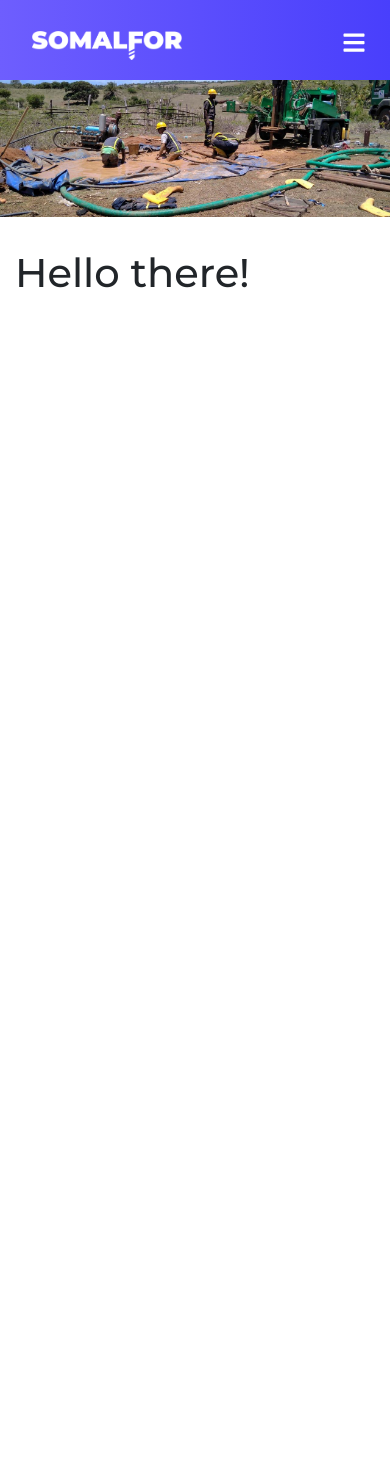
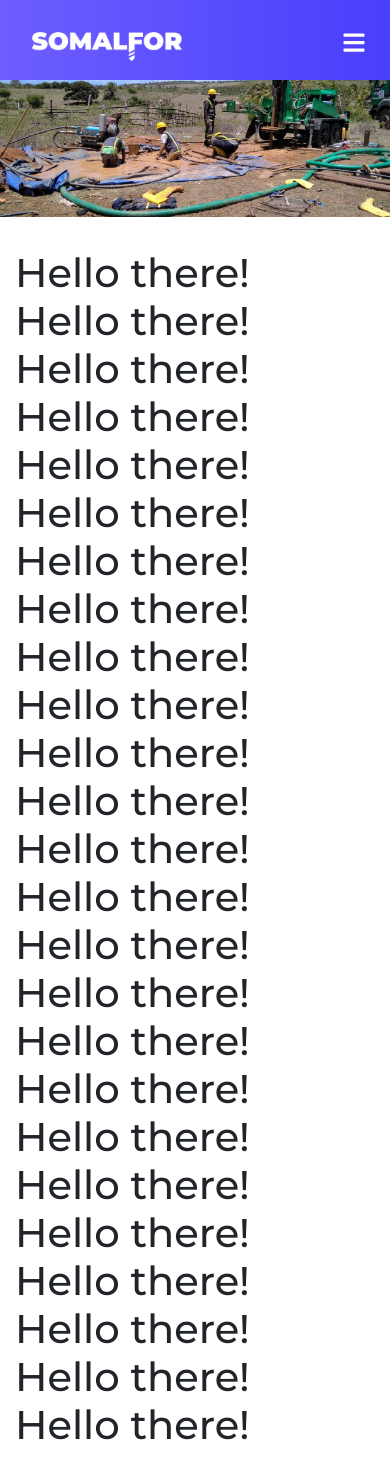
Before and after one commit to potatosalad94/Somalfor, a Next.js app: page / in a window 390 px wide. Shown: the top 1478 px of the page. Before the commit the page ends 844 px from the top, so only its background shows below. Built offline with nearby package versions, Linux system fonts and the light colour scheme.

Commit message:
navbar working properly with react-scroll

```diff
--- a/components/layout/navbar/MenuItems.js
+++ b/components/layout/navbar/MenuItems.js
@@ -1,17 +1,17 @@
 export const MenuItems = [
   {
     title: "About",
-    url: "/about",
+    to: "about",
     cName: "navLinks",
   },
   {
     title: "Services",
-    url: "/services",
+    to: "services",
     cName: "navLinks",
   },
   {
     title: "Contact Us",
-    url: "/contact",
+    to: "contact",
     cName: "navLinks",
   },
 ];
--- a/components/layout/navbar/Navbar.js
+++ b/components/layout/navbar/Navbar.js
@@ -1,5 +1,7 @@
+import { Link, animateScroll as scroll } from "react-scroll";
+
 import styles from "./Navbar.module.scss";
-import Link from "next/link";
+// import Link from "next/link";
 import Image from "next/image";
 import React, { useState } from "react";
 import { MenuItems } from "./MenuItems";
@@ -14,11 +16,13 @@ const Navbar = (props) => {
     });
   };
 
+  const handleScrollToTop = () => {
+    scroll.scrollToTop();
+  };
+
   return (
     <nav className={styles.navbarItems}>
-      <Link href="/">
-        <>
-          <div className={styles.navbarLogo}>
+      <div className={styles.navbarLogo} onClick={handleScrollToTop}>
         <Image
           src="/images/somalfor-logo.png"
           width={150}
@@ -27,8 +31,6 @@ const Navbar = (props) => {
           alt="Somalfor"
         />
       </div>
-        </>
-      </Link>
 
       <div className={styles.navbarMenuIcon}>
         {active ? (
@@ -42,13 +44,22 @@ const Navbar = (props) => {
         className={
           !active
             ? `${styles.navbarMenu}`
-            : `${styles.navbarMenu} ${styles.active}`
+            : `${styles.navbarMenu} ${styles.selected}`
         }
       >
         {MenuItems.map((item) => (
           <li key={item.title}>
-            <Link href={item.url}>
-              <a className={styles.navLinks}>{item.title}</a>
+            <Link
+              className={styles.navLinks}
+              activeClass={styles.active}
+              spy={true}
+              to={item.to}
+              smooth={true}
+              offset={-70}
+              duration={500}
+              onClick={handleMenuBurger}
+            >
+              <span>{item.title}</span>
             </Link>
           </li>
         ))}
--- a/components/layout/navbar/Navbar.module.scss
+++ b/components/layout/navbar/Navbar.module.scss
@@ -1,4 +1,9 @@
 .navbarItems {
+  position: sticky;
+  top: 0;
+  width: 100%;
+  // overflow: hidden;
+  z-index: 9;
   background: linear-gradient(
     90deg,
     rgb(110, 94, 254) 0%,
@@ -49,6 +54,7 @@
   text-decoration: none;
   position: relative;
   opacity: 0.75;
+  transition: 300ms ease;
 }
 
 .navLinks:hover {
@@ -61,7 +67,7 @@
   content: "";
   position: absolute;
   background-color: #ffffff;
-  height: 0%;
+  // height: 0%;
   width: 100%;
   bottom: -22px;
 }
@@ -70,6 +76,36 @@
   /* width: 100%; */
   height: 5px;
 }
+
+// .navLinks.active::before {
+//   transition: 300ms;
+//   height: 0px;
+//   content: "";
+//   position: absolute;
+//   background-color: #ffffff;
+//   // height: 0%;
+//   width: 100%;
+//   bottom: -22px;
+// }
+
+.active {
+  color: white !important;
+  opacity: 1 !important;
+  position: relative;
+  transition: 300ms ease;
+}
+
+.active::before {
+  content: "";
+  position: absolute;
+  left: 0;
+  right: 0;
+  bottom: -22px;
+  height: 5px;
+  background-color: #ffffff;
+  // transition: 300ms;
+}
+
 /* .navLinks:hover {
   border-bottom: 6px solid #ffffff;
   color: white;
@@ -94,12 +130,12 @@
     transition: all 0.5s ease;
   }
 
-  .navbarMenu.active {
+  .navbarMenu.selected {
     background-color: #6668f4;
     left: 0;
     opacity: 1;
     transition: all 0.5s ease;
-    z-index: 1;
+    z-index: 9999;
   }
 
   .navbarMenu li {
@@ -125,6 +161,8 @@
 
   .navbarLogo {
     position: absolute;
+    top: 12px;
+    cursor: pointer;
     /* transform: translate(25%, 50%); */
   }
 
--- a/package.json
+++ b/package.json
@@ -16,6 +16,7 @@
     "react-bootstrap": "^1.6.1",
     "react-dom": "17.0.2",
     "react-icons": "^4.2.0",
+    "react-scroll": "^1.8.2",
     "sass": "^1.35.1"
   },
   "devDependencies": {
--- a/pages/index.js
+++ b/pages/index.js
@@ -1,8 +1,30 @@
-import Banner from "../components/ui/Banner";
-
 const Home = () => {
   return (
     <div>
+      <h1 id="about">Hello there!</h1>
+      <h1>Hello there!</h1>
+      <h1>Hello there!</h1>
+      <h1>Hello there!</h1>
+      <h1>Hello there!</h1>
+      <h1>Hello there!</h1>
+      <h1>Hello there!</h1>
+      <h1>Hello there!</h1>
+      <h1>Hello there!</h1>
+      <h1>Hello there!</h1>
+      <h1>Hello there!</h1>
+      <h1>Hello there!</h1>
+      <h1>Hello there!</h1>
+      <h1>Hello there!</h1>
+      <h1>Hello there!</h1>
+      <h1>Hello there!</h1>
+      <h1>Hello there!</h1>
+      <h1>Hello there!</h1>
+      <h1>Hello there!</h1>
+      <h1>Hello there!</h1>
+      <h1>Hello there!</h1>
+      <h1>Hello there!</h1>
+      <h1>Hello there!</h1>
+      <h1>Hello there!</h1>
       <h1>Hello there!</h1>
     </div>
   );
--- a/styles/globals.css
+++ b/styles/globals.css
@@ -22,6 +22,7 @@ h6 {
 a {
   color: inherit !important;
   text-decoration: none !important;
+  cursor: pointer;
 }
 
 * {
```
Also changed, not shown: 1 other file (tests, documents, lock files or other folders). Lines whose indentation alone changed are shown as unchanged.
